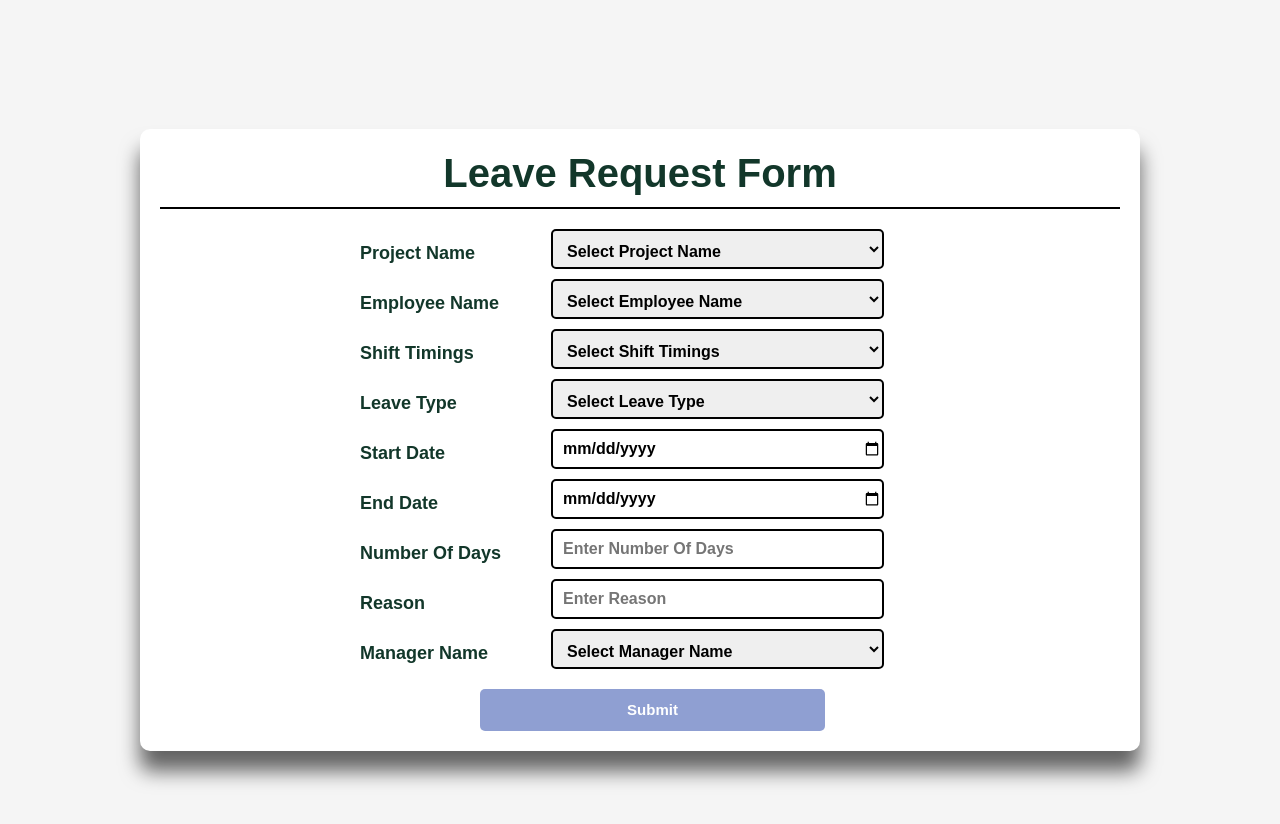
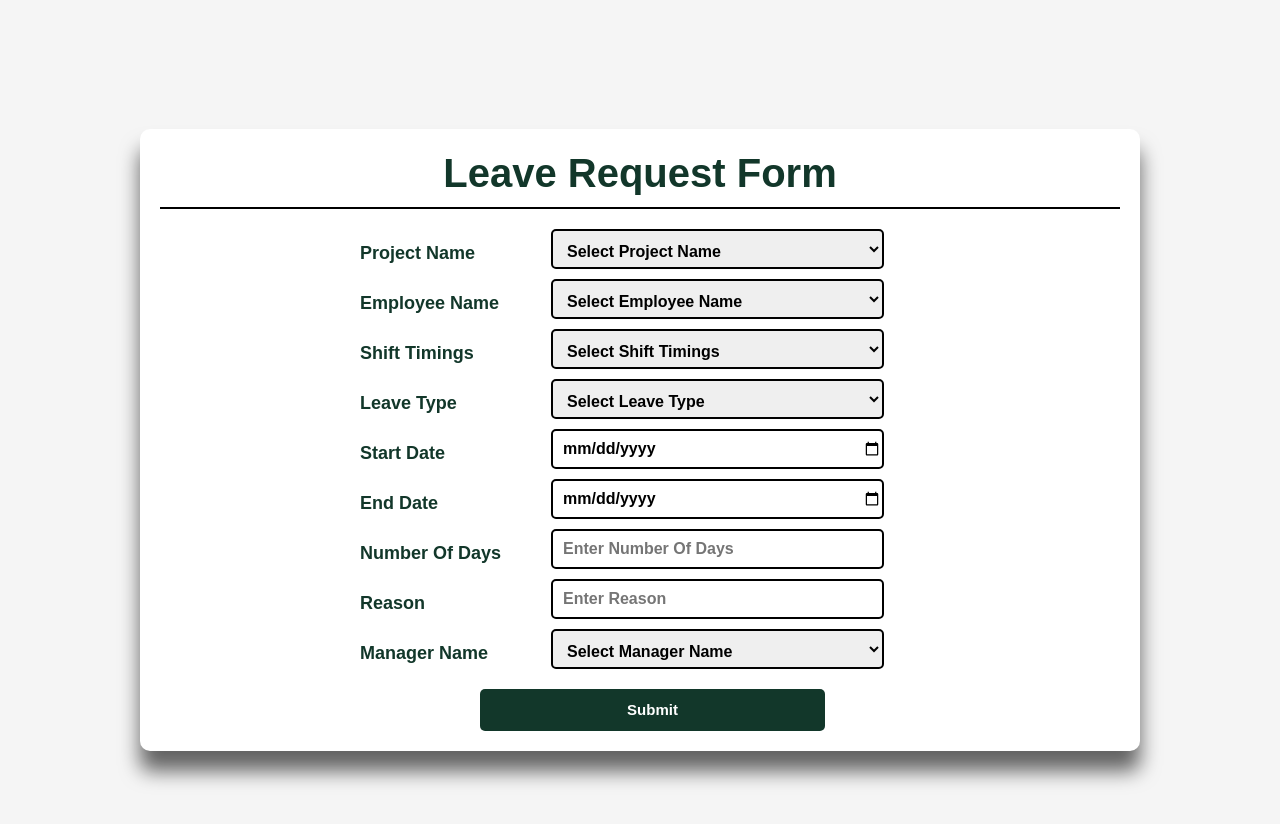
Before and after one commit to Satish-Kancherla/Leave-App, a React (Create React App) app in the folder leave/: page /employee in a window 1280 px wide. Shown: the top 824 px of the page. Built offline with nearby package versions, Linux system fonts and the light colour scheme.

Commit message:
database updated

```diff
--- a/leave/src/EmployeeData.js
+++ b/leave/src/EmployeeData.js
@@ -2,8 +2,8 @@ import React from 'react'
 import "./employeedata.css";
 import { useState } from 'react';
 import axios from "axios";
-import emailjs from '@emailjs/browser';
-import Swal from 'sweetalert2';
+// import emailjs from '@emailjs/browser';
+// import Swal from 'sweetalert2';
 
 const Employee = () => {
 
@@ -101,7 +101,7 @@ const Employee = () => {
 
 
 
-    const serviceId = 'service_fxoz4k3';
+    /* const serviceId = 'service_fxoz4k3';
     const templateId = 'template_1eb9yag';
     const publicKey = 'XSwKGhu_Vrg7y2Z5Q';
 
@@ -124,7 +124,7 @@ const Employee = () => {
         icon: "success",
       });
 
-    setTimeout(function(){window.location.reload();},4000);
+    setTimeout(function(){window.location.reload();},4000); */
 
     }
      return (
@@ -198,7 +198,7 @@ const Employee = () => {
                    </div>
                    <div className="button">
                        <button type="submit" onClick={handleSubmit}
-                        disabled={content.employeename.length===0 ||
+                       /*  disabled={content.employeename.length===0 ||
                                     content.projectname.length===0 ||
                                     content.shifttimings.length===0 ||
                                     content.leavetype.length===0 ||
@@ -207,7 +207,7 @@ const Employee = () => {
                                     content.numberofdays.length===0 ||
                                     content.description.length===0 ||
                                     content.managername.length===0 ||
-                                    disable==='submitted'}>Submit</button>
+                                    disable==='submitted'} */>Submit</button>
                    </div>
 
                </div>
```
Also changed, not shown: 2 other files (tests, documents, lock files or other folders).
